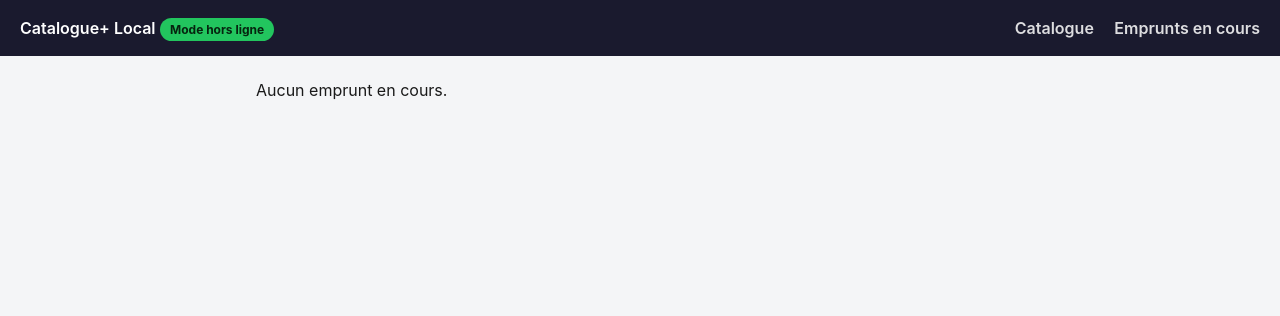
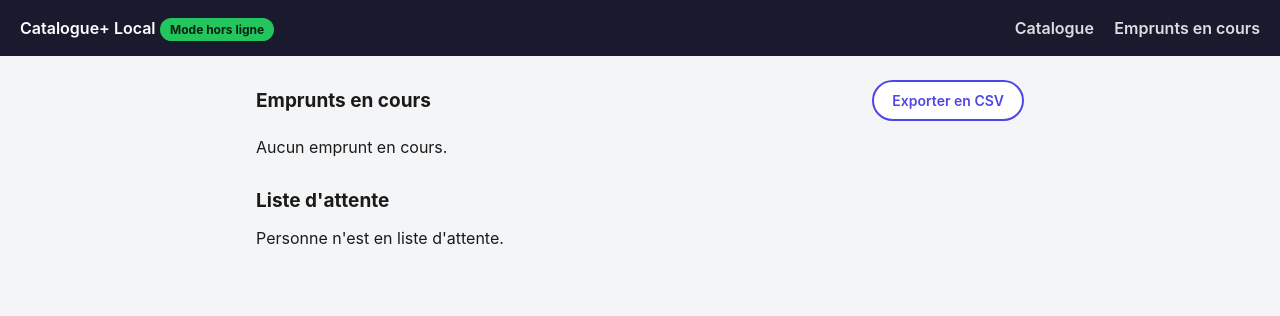
Before and after one commit to rcchancetick-dev/catalogue-plus-local, a Flask app: page /emprunts in a window 1280 px wide. Shown: the top 316 px of the page. Run offline with Flask 3, Linux system fonts and the light colour scheme; data comes from the database, SQL or seed files in the repository; data that the repository does not hold is empty.

Commit message:
Ajout export CSV des emprunts et liste d'attente pour les livres indisponibles

```diff
--- a/app.py
+++ b/app.py
@@ -1,7 +1,9 @@
 import sqlite3
 import os
+import csv
+import io
 from datetime import datetime, timedelta
-from flask import Flask, render_template, request, redirect, url_for, flash, g
+from flask import Flask, render_template, request, redirect, url_for, flash, g, Response
 
 app = Flask(__name__)
 app.secret_key = "change-cette-cle-avant-la-demo"
@@ -45,6 +47,15 @@ def init_db():
             date_retour_effective TEXT,
             FOREIGN KEY (livre_id) REFERENCES livres(id)
         );
+
+        CREATE TABLE IF NOT EXISTS liste_attente (
+            id INTEGER PRIMARY KEY AUTOINCREMENT,
+            livre_id INTEGER NOT NULL,
+            demandeur TEXT NOT NULL,
+            date_demande TEXT NOT NULL,
+            notifie INTEGER NOT NULL DEFAULT 0,
+            FOREIGN KEY (livre_id) REFERENCES livres(id)
+        );
         """
     )
     cur = db.execute("SELECT COUNT(*) FROM livres")
@@ -74,7 +85,15 @@ def index():
         ).fetchall()
     else:
         livres = db.execute("SELECT * FROM livres ORDER BY titre").fetchall()
-    return render_template("index.html", livres=livres, q=q)
+
+    livres_avec_attente = []
+    for livre in livres:
+        nb_attente = db.execute(
+            "SELECT COUNT(*) FROM liste_attente WHERE livre_id = ?", (livre["id"],)
+        ).fetchone()[0]
+        livres_avec_attente.append({**dict(livre), "nb_attente": nb_attente})
+
+    return render_template("index.html", livres=livres_avec_attente, q=q)
 
 
 @app.route("/emprunter/<int:livre_id>", methods=["GET", "POST"])
@@ -85,7 +104,7 @@ def emprunter(livre_id):
         flash("Livre introuvable.", "error")
         return redirect(url_for("index"))
     if not livre["disponible"]:
-        flash("Ce livre n'est plus disponible.", "error")
+        flash("Ce livre n'est plus disponible. Inscrivez-vous sur la liste d'attente depuis le catalogue.", "error")
         return redirect(url_for("index"))
 
     if request.method == "POST":
@@ -108,6 +127,39 @@ def emprunter(livre_id):
     return render_template("emprunter.html", livre=livre)
 
 
+@app.route("/liste-attente/<int:livre_id>", methods=["POST"])
+def rejoindre_liste_attente(livre_id):
+    db = get_db()
+    livre = db.execute("SELECT * FROM livres WHERE id = ?", (livre_id,)).fetchone()
+    if livre is None:
+        flash("Livre introuvable.", "error")
+        return redirect(url_for("index"))
+
+    demandeur = request.form.get("demandeur", "").strip()
+    if not demandeur:
+        flash("Merci d'indiquer votre nom pour rejoindre la liste d'attente.", "error")
+        return redirect(url_for("index"))
+
+    deja_inscrit = db.execute(
+        "SELECT id FROM liste_attente WHERE livre_id = ? AND demandeur = ?",
+        (livre_id, demandeur),
+    ).fetchone()
+    if deja_inscrit:
+        flash("Vous etes deja sur la liste d'attente pour ce livre.", "error")
+        return redirect(url_for("index"))
+
+    db.execute(
+        "INSERT INTO liste_attente (livre_id, demandeur, date_demande) VALUES (?, ?, ?)",
+        (livre_id, demandeur, datetime.now().isoformat()),
+    )
+    db.commit()
+    position = db.execute(
+        "SELECT COUNT(*) FROM liste_attente WHERE livre_id = ?", (livre_id,)
+    ).fetchone()[0]
+    flash(f"Inscrit sur la liste d'attente pour '{livre['titre']}' (position {position}).", "success")
+    return redirect(url_for("index"))
+
+
 @app.route("/retourner/<int:emprunt_id>", methods=["POST"])
 def retourner(emprunt_id):
     db = get_db()
@@ -122,7 +174,27 @@ def retourner(emprunt_id):
     )
     db.execute("UPDATE livres SET disponible = 1 WHERE id = ?", (emprunt["livre_id"],))
     db.commit()
-    flash("Livre rendu, merci !", "success")
+
+    prochain = db.execute(
+        "SELECT * FROM liste_attente WHERE livre_id = ? ORDER BY date_demande LIMIT 1",
+        (emprunt["livre_id"],),
+    ).fetchone()
+    if prochain:
+        flash(
+            f"Livre rendu ! {prochain['demandeur']} est en tete de la liste d'attente pour ce livre.",
+            "success",
+        )
+    else:
+        flash("Livre rendu, merci !", "success")
+    return redirect(url_for("emprunts"))
+
+
+@app.route("/liste-attente/retirer/<int:attente_id>", methods=["POST"])
+def retirer_liste_attente(attente_id):
+    db = get_db()
+    db.execute("DELETE FROM liste_attente WHERE id = ?", (attente_id,))
+    db.commit()
+    flash("Retire de la liste d'attente.", "success")
     return redirect(url_for("emprunts"))
 
 
@@ -139,7 +211,50 @@ def emprunts():
         ORDER BY emprunts.date_retour_prevue
         """
     ).fetchall()
-    return render_template("emprunts.html", emprunts=en_cours)
+
+    attente = db.execute(
+        """
+        SELECT liste_attente.id, livres.titre, liste_attente.demandeur, liste_attente.date_demande
+        FROM liste_attente
+        JOIN livres ON livres.id = liste_attente.livre_id
+        ORDER BY livres.titre, liste_attente.date_demande
+        """
+    ).fetchall()
+
+    return render_template("emprunts.html", emprunts=en_cours, attente=attente)
+
+
+@app.route("/export/emprunts.csv")
+def export_emprunts_csv():
+    db = get_db()
+    lignes = db.execute(
+        """
+        SELECT livres.titre, livres.auteur, emprunts.emprunteur,
+               emprunts.date_emprunt, emprunts.date_retour_prevue, emprunts.date_retour_effective
+        FROM emprunts
+        JOIN livres ON livres.id = emprunts.livre_id
+        ORDER BY emprunts.date_emprunt DESC
+        """
+    ).fetchall()
+
+    buffer = io.StringIO()
+    writer = csv.writer(buffer)
+    writer.writerow(["Titre", "Auteur", "Emprunteur", "Date emprunt", "Date retour prevue", "Date retour effective", "Statut"])
+    for l in lignes:
+        statut = "Rendu" if l["date_retour_effective"] else "En cours"
+        writer.writerow([
+            l["titre"], l["auteur"], l["emprunteur"],
+            l["date_emprunt"][:16].replace("T", " "),
+            l["date_retour_prevue"][:10],
+            l["date_retour_effective"][:16].replace("T", " ") if l["date_retour_effective"] else "",
+            statut,
+        ])
+
+    return Response(
+        buffer.getvalue(),
+        mimetype="text/csv",
+        headers={"Content-Disposition": "attachment; filename=emprunts_catalogue_plus.csv"},
+    )
 
 
 if __name__ == "__main__":
--- a/templates/base.html
+++ b/templates/base.html
@@ -121,6 +121,34 @@
     font-size: 15px;
     margin-bottom: 16px;
   }
+  .section-header {
+    display: flex;
+    justify-content: space-between;
+    align-items: center;
+    margin-bottom: 16px;
+    flex-wrap: wrap;
+    gap: 8px;
+  }
+  .section-header h2 { margin: 0; font-size: 19px; }
+  .tag-attente {
+    background: #fef3c7;
+    color: #92400e;
+    margin-left: 6px;
+  }
+  .inline-form {
+    display: flex;
+    gap: 8px;
+    flex-wrap: wrap;
+    align-items: center;
+  }
+  .inline-form input {
+    padding: 8px 12px;
+    border-radius: 8px;
+    border: 1px solid #ddd;
+    font-size: 14px;
+    max-width: 160px;
+    margin-bottom: 0;
+  }
 </style>
 </head>
 <body>
--- a/templates/emprunts.html
+++ b/templates/emprunts.html
@@ -1,6 +1,12 @@
 {% extends "base.html" %}
 {% block title %}Emprunts en cours{% endblock %}
 {% block content %}
+
+<div class="section-header">
+  <h2>Emprunts en cours</h2>
+  <a class="btn secondary" href="{{ url_for('export_emprunts_csv') }}">Exporter en CSV</a>
+</div>
+
 {% if emprunts|length == 0 %}
   <p>Aucun emprunt en cours.</p>
 {% endif %}
@@ -16,4 +22,23 @@
   </form>
 </div>
 {% endfor %}
+
+<div class="section-header" style="margin-top: 32px;">
+  <h2>Liste d'attente</h2>
+</div>
+
+{% if attente|length == 0 %}
+  <p>Personne n'est en liste d'attente.</p>
+{% endif %}
+{% for a in attente %}
+<div class="card">
+  <div>
+    <h3>{{ a.titre }}</h3>
+    <p>Demande par <strong>{{ a.demandeur }}</strong> le {{ a.date_demande[:10] }}</p>
+  </div>
+  <form method="post" action="{{ url_for('retirer_liste_attente', attente_id=a.id) }}">
+    <button class="btn secondary" type="submit">Retirer</button>
+  </form>
+</div>
+{% endfor %}
 {% endblock %}
--- a/templates/index.html
+++ b/templates/index.html
@@ -16,11 +16,15 @@
     <h3>{{ livre.titre }}</h3>
     <p>{{ livre.auteur }}</p>
     {% if livre.categorie %}<span class="tag">{{ livre.categorie }}</span>{% endif %}
+    {% if livre.nb_attente > 0 %}<span class="tag tag-attente">{{ livre.nb_attente }} en attente</span>{% endif %}
   </div>
   {% if livre.disponible %}
     <a class="btn" href="{{ url_for('emprunter', livre_id=livre.id) }}">Emprunter</a>
   {% else %}
-    <span class="btn disabled">Indisponible</span>
+    <form method="post" action="{{ url_for('rejoindre_liste_attente', livre_id=livre.id) }}" class="inline-form">
+      <input type="text" name="demandeur" placeholder="Votre nom" required>
+      <button class="btn secondary" type="submit">Rejoindre la liste d'attente</button>
+    </form>
   {% endif %}
 </div>
 {% endfor %}
```
